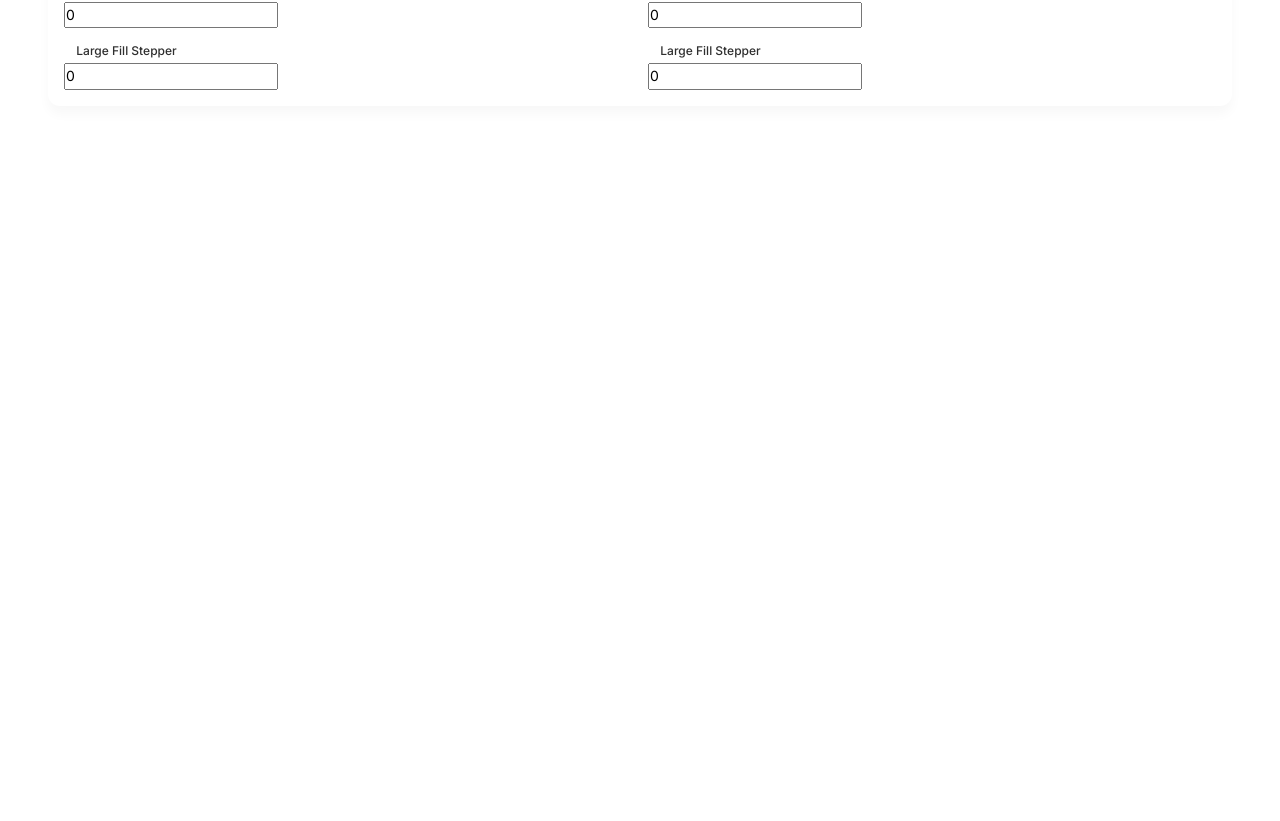
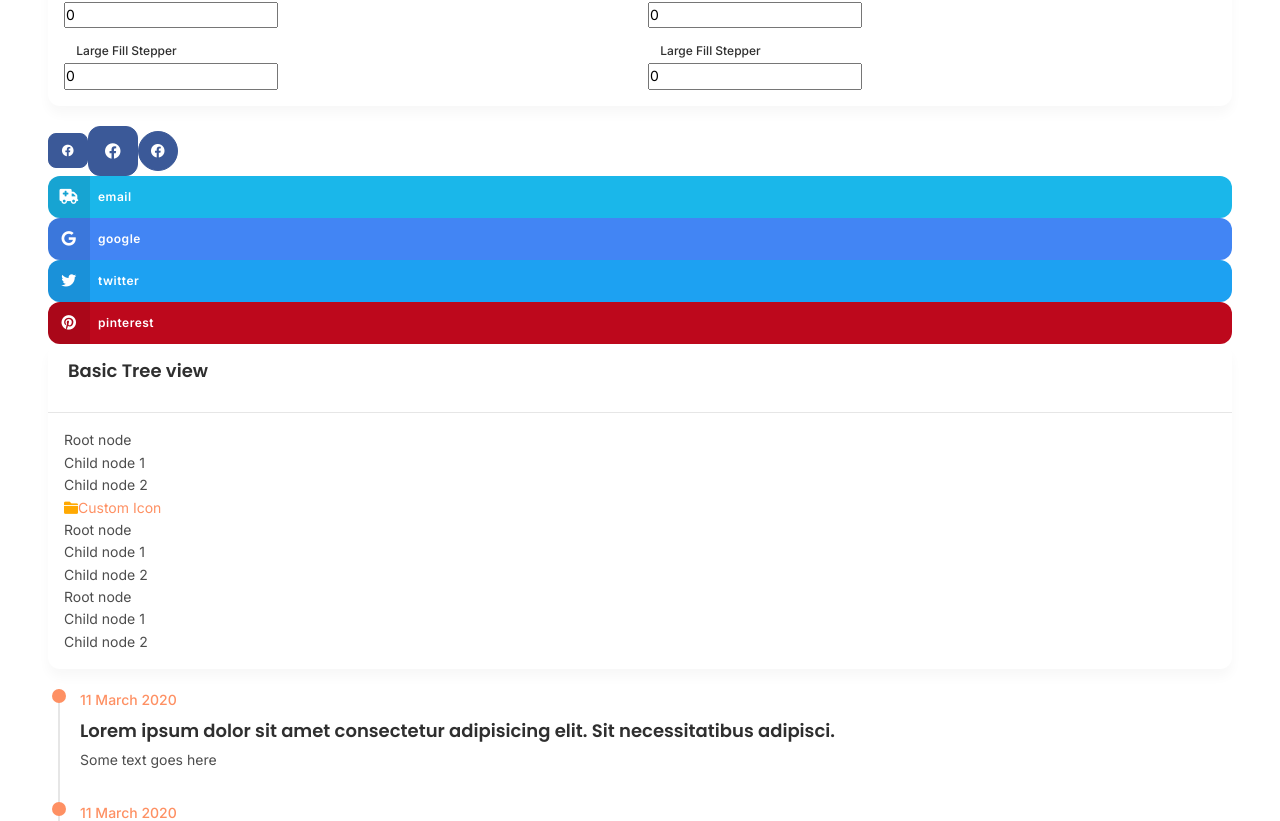
Before and after one commit to Nogoh-b/mobilty-crm-client, a Next.js app: page /components in a window 1280 px wide. Shown: the part 2348-3169 px from the top of the page. Before the commit the page ends 2550 px from the top, so only its background shows below. Built offline with nearby package versions, Linux system fonts and the light colour scheme.

Commit message:
nouveaux composants ajoutés

```diff
--- a/app/component/Timeline.tsx
+++ b/app/component/Timeline.tsx
@@ -3,8 +3,26 @@ import React, { useState, useEffect } from 'react';
 import IconButton from './ui/IconButton';
 import { footerMenuDatas } from '../constants/FooterConstants';
 import NabButton from './ui/NabButton';
+interface NabButtonProps {
+	iconType?: 'fa' | 'far' | 'fas' | 'solid';
+	isActive?: boolean;
+	iconName?: FontAwesomeIcon;
+	notificationNumber?: number;
+	label?: string;
+	link?: string;
+	iconStyle?: 'Style1' | 'Style2';
+	iconSize?: number;
+	order?: number;
+	onClick?: (i: number) => void;
+	datas?: {date: string, title: string, description: string}[];
 
-function Timeline() {
+  }
+function Timeline({datas = [
+	{date: '11 March 2020', description: 'Some text goes here', title: 'Lorem ipsum dolor sit amet consectetur adipisicing elit. Sit necessitatibus adipisci.'},
+	{date: '11 March 2020', description: 'Some text goes here', title: 'Lorem ipsum dolor sit amet consectetur adipisicing elit. Sit necessitatibus adipisci.'},
+	{date: '11 March 2020', description: 'Some text goes here', title: 'Lorem ipsum dolor sit amet consectetur adipisicing elit. Sit necessitatibus adipisci.'},
+	{date: '11 March 2020', description: 'Some text goes here', title: 'Lorem ipsum dolor sit amet consectetur adipisicing elit. Sit necessitatibus adipisci.'},
+],iconType = 'fa', iconSize =20 , label ='' ,  notificationNumber = 0 ,  order = 0 ,  iconName = 'search', iconStyle ="Style1" , link ="Style1" , onClick}:NabButtonProps) {
 	const [activeIndex, setActiveIndex] = useState(0);
 	const handleClick = (index : number) =>{
 		setActiveIndex(index);
@@ -12,15 +30,19 @@ function Timeline() {
   return (
     <>
 
-	<div className="menubar-area">
-		<div className="toolbar-inner menubar-nav">
-		{
-		footerMenuDatas.map((item, index) => (
-			<NabButton onClick={handleClick} notificationNumber = {item.notificationNumber} label = {item.title} iconName={item.icon} link={item.link} isActive = {index === activeIndex} order={index}  />
-			))
-		}
-		</div>
-	</div>
+		<ul className="dz-timeline">
+			{
+				datas.map((item,index)=>(
+					<li key={index} className="timeline-item ">
+						<p className="timeline-date ">{item.date}</p>
+						<h5 className="timeline-tilte">{item.title}</h5>
+						<p className="timeline-content">
+							{item.description}
+						</p>
+					</li>
+				))
+			}
+		</ul>
 
     </>
   );
--- /dev/null
+++ b/app/component/ui/Social.tsx
@@ -0,0 +1,33 @@
+import React, { useState, useEffect, CSSProperties } from 'react';
+import SideBar from '../SideBar';
+import IconButton from './IconButton';
+import { text } from 'stream/consumers';
+import { Size } from '@/app/constants/AppConstants';
+interface SocialProps {
+	iconType?: 'fa' | 'far' | 'fas' | 'solid' | 'fab';
+	isButtonIcon?: boolean;
+	isRounded?: boolean;
+	iconName?: FontAwesomeIcon;
+	buttonType?: 'facebook' | 'linkedin' | 'twitter' | 'whatsapp' | 'google' | 'phone' | 'pinterest' | 'email'  ;
+	label?: string;
+	link?: string;
+	iconStyle?: 'Style1' | 'Style2';
+	size?: Size;
+	text?: string;
+	onClick?: (i: number) => void;
+	className?: string;
+  }
+function Social({isButtonIcon = false,iconType = 'fab', isRounded = false, size ='' , label ='' ,  buttonType = 'facebook' ,  text = 'Facebook' ,  iconName = 'facebook', iconStyle ="Style1" , className ="Style1" , onClick}:SocialProps) {
+	const handleClick = () => {
+
+	};
+
+	return (
+		<>
+			<a href="javascript:void(0);" className={`btn ${size != '' ? 'btn-'+size : ''} btn-${buttonType} ${isRounded ? "btn-rounded" :  ''} btn-icon${!isButtonIcon ? '-text' : ''} ${className}`}><i className={`${iconType} fa-${iconName} `}></i> {text}</a>
+
+		</>
+	);
+}
+
+export default Social;
--- /dev/null
+++ b/app/component/ui/Treeview.tsx
@@ -0,0 +1,64 @@
+import React, { useState, useEffect, CSSProperties } from 'react';
+import SideBar from '../SideBar';
+import IconButton from './IconButton';
+import { text } from 'stream/consumers';
+import { Size } from '@/app/constants/AppConstants';
+interface TreeviewProps {
+	iconType?: 'fa' | 'far' | 'fas' | 'solid' | 'fab';
+	isButtonIcon?: boolean;
+	isRounded?: boolean;
+	iconName?: FontAwesomeIcon;
+	buttonType?: 'facebook' | 'linkedin' | 'twitter' | 'whatsapp' | 'google' | 'phone' | 'pinterest' | 'email'  ;
+	label?: string;
+	link?: string;
+	iconStyle?: 'Style1' | 'Style2';
+	size?: Size;
+	text?: string;
+	onClick?: (i: number) => void;
+	className?: string;
+  }
+function Treeview({isButtonIcon = false,iconType = 'fab', isRounded = false, size ='' , label ='' ,  buttonType = 'facebook' ,  text = 'Facebook' ,  iconName = 'facebook', iconStyle ="Style1" , className ="Style1" , onClick}:TreeviewProps) {
+	const handleClick = () => {
+
+	};
+
+	return (
+		<>
+            <div className="card">
+                <div className="card-header">
+                    <h5 className="title">Basic Tree view</h5>
+                </div>
+                <div className="card-body">
+                    <div id="treeDemo1" className="dz-tree">
+                        <ul>
+                            <li data-jstree='{ "opened" : true }'>Root node
+                                <ul>
+                                    <li data-jstree='{ "selected" : true }'>Child node 1</li>
+                                    <li>Child node 2</li>
+                                    <li className="jstree-node  jstree-leaf"><i className="jstree-icon jstree-ocl" role="presentation"></i>
+									<a className="jstree-anchor" href="#"  role="treeitem" aria-selected="false" aria-level="2" id="j4_3_anchor">
+										<i className="jstree-icon jstree-themeicon flaticon2-hourglass-1 text-danger jstree-themeicon-custom" role="presentation"></i>Custom Icon
+									</a></li>
+                                    <li data-jstree='{ "opened" : true }'>Root node
+                                        <ul>
+                                            <li data-jstree='{ "selected" : true }'>Child node 1</li>
+                                            <li>Child node 2</li>
+                                            <li data-jstree='{ "opened" : true }'>Root node
+                                                <ul>
+                                                    <li data-jstree='{ "selected" : true }'>Child node 1</li>
+                                                    <li>Child node 2</li>
+                                                </ul>
+                                            </li>
+                                        </ul>
+                                    </li>
+                                </ul>
+                            </li>
+                        </ul>
+                    </div>
+               </div>
+            </div>
+		</>
+	);
+}
+
+export default Treeview;
--- a/app/components/page.tsx
+++ b/app/components/page.tsx
@@ -12,6 +12,9 @@ import RangeSlider from "../component/ui/RangeSlider";
 import Spinner from "../component/ui/spinner";
 import Button from "../component/ui/Button";
 import Stepper from "../component/ui/Stepper";
+import Social from "../component/ui/Social";
+import Treeview from "../component/ui/Treeview";
+import Timeline from "../component/Timeline";
 
 export default function Home() {
   return (
@@ -102,6 +105,19 @@ export default function Home() {
       <div>
         <Stepper color="primary" size="sm" isGrow />
       </div>
+
+      <div>
+        <Social  className="" text="" iconName="facebook" size="sm" isButtonIcon />
+        <Social  className="" text="" iconName="facebook" size="lg" isButtonIcon isRounded />
+        <Social  className="" text="" iconName="facebook" size="" isButtonIcon isRounded />
+        <Social  className=" w-100" buttonType="email" iconName="ambulance" iconType="fa" text="email" />
+        <Social  className=" w-100" buttonType="google" iconName="google" text="google" />
+        <Social  className=" w-100" buttonType="twitter" iconName="twitter" text="twitter" />
+        <Social  className=" w-100" buttonType="pinterest" iconName="pinterest" text="pinterest" />
+
+        <Treeview />
+        <Timeline />
+      </div>
       </div>
 
 
--- a/app/constants/FOntAweSome.tsx
+++ b/app/constants/FOntAweSome.tsx
@@ -1,4 +1,4 @@
-type FontAwesomeIcon =
+type FontAwesomeIcon = 'facebook' | 'facebook-fa' | 'linkedin' | 'twitter' | 'whatsapp' | 'google' | 'phone' | 'pinterest' | 'email'  |
   "address-book" | "address-card" | "adjust" | "air-freshener" | "align-center" | "align-justify" | "align-left" | "align-right" |
   "allergies" | "ambulance" | "american-sign-language-interpreting" | "anchor" | "angle-double-down" | "angle-double-left" | "angle-double-right" | "angle-double-up" |
   "angle-down" | "angle-left" | "angle-right" | "angle-up" | "angry" | "ankh" | "apple-alt" | "archive" |
```
